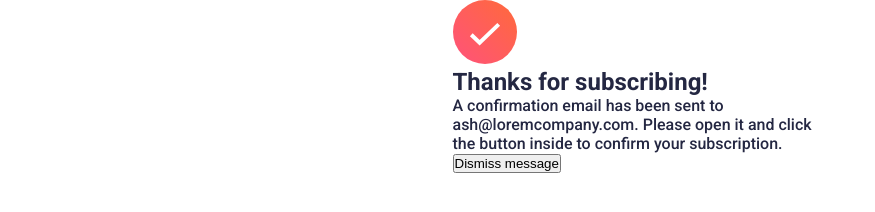
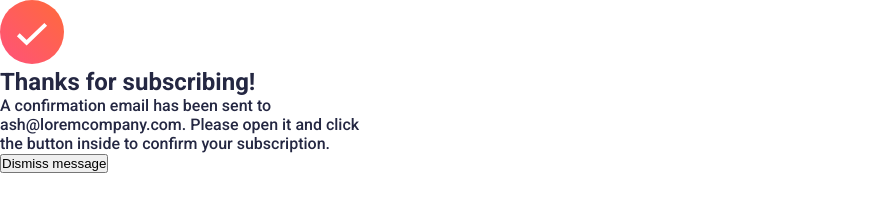
Before and after one commit to Obiwumma/newsletter-sign-up, a plain HTML site: page index2.html in a window 1280 px wide. Shown: the whole page, without its empty margins (0-875 px from the left). Drawn offline with Linux system fonts and the light colour scheme.

Commit message:
Deleted unwanted code

```diff
--- a/style2.css
+++ b/style2.css
@@ -7,19 +7,8 @@ body{
   font-family: "Roboto";
   font-weight: 500;
   height: 100vh;
-  display: flex;
-  flex-direction: row;
-  justify-content: center;
-  align-items: center;
 }
 main{
-  height: 100vh;
-  display: flex;
-  flex-direction: column;
-  align-items: flex-start;
   width: 375px;
   max-width: 768px;
 }
-.good-tick {
-
-}
```
